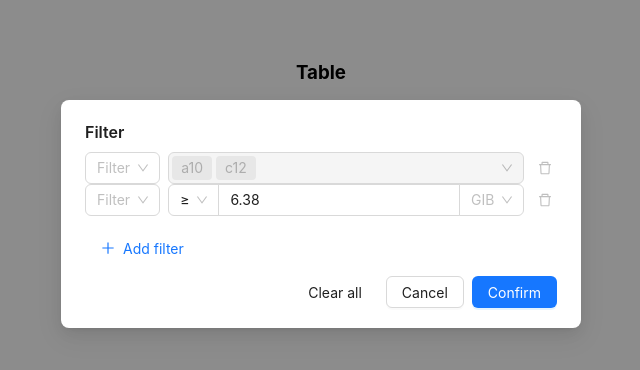
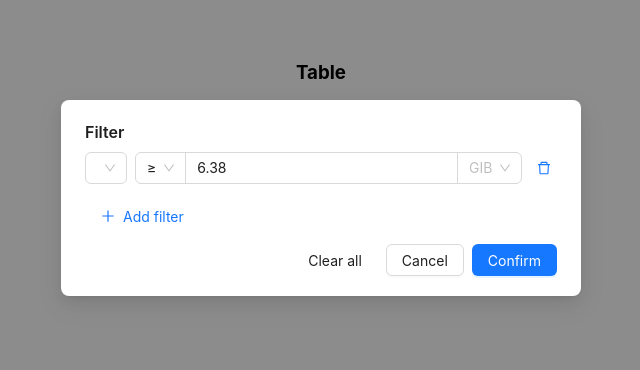
Before and after one commit to hsin-2333/filter-select, a React (Vite) app: page / in a window 1280 px wide. Both pictures are taken after a click on the element "filter". Shown: the top 370 px of the page, without its empty margins (319-959 px from the left). Built offline with nearby package versions, Linux system fonts and the light colour scheme.

Commit message:
feat: implement add and delete filter rows using react-hook-form

```diff
--- a/src/App.tsx
+++ b/src/App.tsx
@@ -1,6 +1,19 @@
 import { DeleteOutlined, FilterOutlined, PlusOutlined } from "@ant-design/icons";
 import { Button, Flex, Input, Modal, Select, Space } from "antd";
 import { useState } from "react";
+import { Control, Controller, useFieldArray, useForm } from "react-hook-form";
+
+interface FilterField {
+  key: string;
+  operator: string;
+  values: (string | number)[];
+  unit?: string;
+}
+
+interface FilterFormData {
+  filters: FilterField[];
+}
+
 function App() {
   return (
     <>
@@ -14,9 +27,26 @@ const FilterOptions = ["Status", "Parent ID", "Size", "Activated"];
 const SizeOptions = ["MiB", "GiB", "TiB", "PiB"];
 const StatusOptions = ["Online", "Offline", "Rebuild", "Failed", "Missing"];
 const ActivatedOptions = ["On", "Off"];
+const OperatorOptions = [
+  { value: "in", label: "=" },
+  { value: "ge", label: "≥" },
+  { value: "le", label: "≤" },
+];
 
 function FilterTable() {
   const [isModalOpen, setIsModalOpen] = useState(false);
+
+  const { control, handleSubmit } = useForm<FilterFormData>({
+    defaultValues: {
+      filters: [{ key: "", operator: "in", values: [], unit: undefined }],
+    },
+  });
+
+  const { fields, append, remove } = useFieldArray({
+    control,
+    name: "filters",
+  });
+
   return (
     <>
       <FilterOutlined onClick={() => setIsModalOpen(!isModalOpen)} />
@@ -29,65 +59,64 @@ function FilterTable() {
           <Button key="back" type="text" onClick={() => setIsModalOpen(false)}>
             Clear all
           </Button>,
-          <Button key="submit" onClick={() => setIsModalOpen(false)}>
+          <Button key="cancel" onClick={() => setIsModalOpen(false)}>
             Cancel
           </Button>,
-          <Button key="submit" type="primary" onClick={() => setIsModalOpen(false)}>
+          <Button key="confirm" type="primary" onClick={handleSubmit((data) => console.log(data))}>
             Confirm
           </Button>,
         ]}
       >
-        <Space direction="vertical" size="middle" style={{ width: "100%" }}>
-          <Filters />
-          <Button icon={<PlusOutlined />} type="link">
-            Add filter
-          </Button>
-        </Space>
+        <form>
+          <Space direction="vertical" size="middle" style={{ width: "100%" }}>
+            {fields.map((field, index) => (
+              <FilterRow key={field.id} index={index} control={control} onDelete={() => remove(index)} />
+            ))}
+            <Button
+              icon={<PlusOutlined />}
+              type="link"
+              onClick={() => append({ key: "", operator: "", values: [], unit: undefined })}
+            >
+              Add filter
+            </Button>
+          </Space>
+        </form>
       </Modal>
     </>
   );
 }
 
-const Filters = () => {
+interface FilterRowProps {
+  index: number;
+  control: Control<FilterFormData>;
+  onDelete: () => void;
+}
+const FilterRow = ({ index, control, onDelete }: FilterRowProps) => {
   return (
     <>
       <Flex gap="small">
-        <Select placeholder="Filter" options={FilterOptions.map((option) => ({ value: option, label: option }))} />
-        <Select
-          mode="multiple"
-          disabled
-          allowClear
-          style={{
-            width: "100%",
-          }}
-          placeholder="Select"
-          defaultValue={["a10", "c12"]}
-          // onChange={}
-          // options={}
+        <Controller
+          name={`filters.${index}.key`}
+          control={control}
+          render={({ field }) => (
+            <Select
+              {...field}
+              placeholder="Filter"
+              options={FilterOptions.map((option) => ({ value: option, label: option }))}
+            />
+          )}
         />
-
-        <Button icon={<DeleteOutlined />} type="link" disabled />
-      </Flex>
-
-      <Flex gap="small">
-        <Select placeholder="Filter" options={FilterOptions.map((option) => ({ value: option, label: option }))} />
         <Space.Compact
           style={{
             width: "100%",
           }}
         >
-          <Select
-            defaultValue="≥"
-            options={[
-              { value: "≥", label: "≥" },
-              { value: "≤", label: "≤" },
-            ]}
-          />
+          <Select defaultValue="≥" options={OperatorOptions} />
           <Input defaultValue="6.38" />
           <Select placeholder="GIB" options={SizeOptions.map((option) => ({ value: option, label: option }))} />
         </Space.Compact>
 
-        <Button icon={<DeleteOutlined />} type="link" disabled />
+        <Button icon={<DeleteOutlined />} type="link" onClick={onDelete} />
       </Flex>
     </>
   );
```
